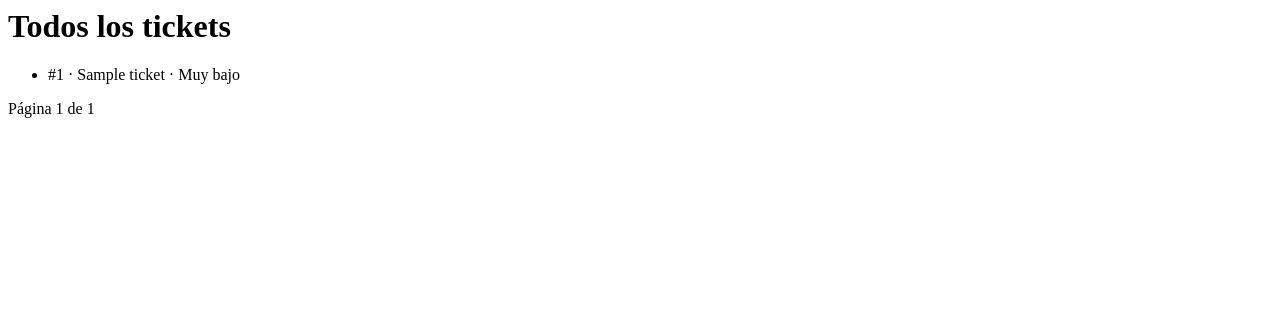
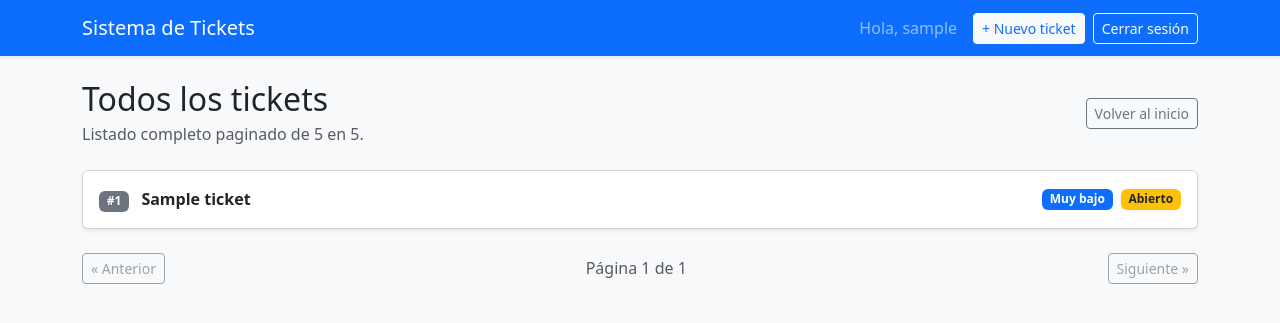
Before and after one commit to gerargram2006/Sistema-tickets-django, a Django app: page /tickets/todos/ in a window 1280 px wide. Shown: the top 323 px of the page. Run offline with Django 5.2, Linux system fonts and the light colour scheme; a user stored in the database is signed in; data comes from the database, SQL or seed files in the repository; tables that the repository leaves empty hold one stand-in row (values such as "Sample post").

Commit message:
S11: índice BST de tickets, db_index y lista paginada

```diff
--- a/tickets/templates/tickets/todos.html
+++ b/tickets/templates/tickets/todos.html
@@ -1,17 +1,61 @@
-<h1>Todos los tickets</h1>
-<ul>
+{% extends "tickets/base.html" %}
+
+{% block titulo %}Todos los tickets{% endblock %}
+
+{% block contenido %}
+<div class="d-flex justify-content-between align-items-center mb-4">
+    <div>
+        <h2 class="mb-1">Todos los tickets</h2>
+        <p class="text-muted mb-0">Listado completo paginado de 5 en 5.</p>
+    </div>
+    <a href="{% url 'lista_tickets' %}" class="btn btn-outline-secondary btn-sm">Volver al inicio</a>
+</div>
+
+<div class="card shadow-sm mb-4">
+    <ul class="list-group list-group-flush">
         {% for t in tickets %}
-  <li>#{{ t.id }} · {{ t.titulo }} · {{ t.get_impacto_display }}</li>
+        <li class="list-group-item d-flex justify-content-between align-items-center py-3">
+            <div>
+                <span class="badge bg-secondary me-2">#{{ t.id }}</span>
+                <a href="{% url 'detalle_ticket' t.id %}" class="fw-semibold text-decoration-none text-dark">
+                    {{ t.titulo }}
+                </a>
+            </div>
+            <div class="d-flex align-items-center gap-2">
+                <span class="badge bg-primary">{{ t.get_impacto_display }}</span>
+                <span class="badge
+                    {% if t.estado == 'abierto' %}bg-warning text-dark
+                    {% elif t.estado == 'en_progreso' %}bg-info text-dark
+                    {% else %}bg-success{% endif %}">
+                    {{ t.get_estado_display }}
+                </span>
+            </div>
+        </li>
         {% empty %}
-  <li>No hay tickets.</li>
+        <li class="list-group-item text-center text-muted py-4">No hay tickets.</li>
         {% endfor %}
     </ul>
-<p>
+</div>
+
+<nav aria-label="Paginación de tickets" class="d-flex justify-content-between align-items-center">
+    <div>
         {% if page_obj.has_previous %}
-  <a href="?page={{ page_obj.previous_page_number }}">« Anterior</a>
+        <a href="?page={{ page_obj.previous_page_number }}" class="btn btn-outline-primary btn-sm">« Anterior</a>
+        {% else %}
+        <span class="btn btn-outline-secondary btn-sm disabled">« Anterior</span>
         {% endif %}
+    </div>
+
+    <span class="text-muted fw-medium">
         Página {{ page_obj.number }} de {{ page_obj.paginator.num_pages }}
+    </span>
+
+    <div>
         {% if page_obj.has_next %}
-  <a href="?page={{ page_obj.next_page_number }}">Siguiente »</a>
+        <a href="?page={{ page_obj.next_page_number }}" class="btn btn-outline-primary btn-sm">Siguiente »</a>
+        {% else %}
+        <span class="btn btn-outline-secondary btn-sm disabled">Siguiente »</span>
         {% endif %}
-</p>
+    </div>
+</nav>
+{% endblock %}
```
Lines whose indentation alone changed are shown as unchanged.
